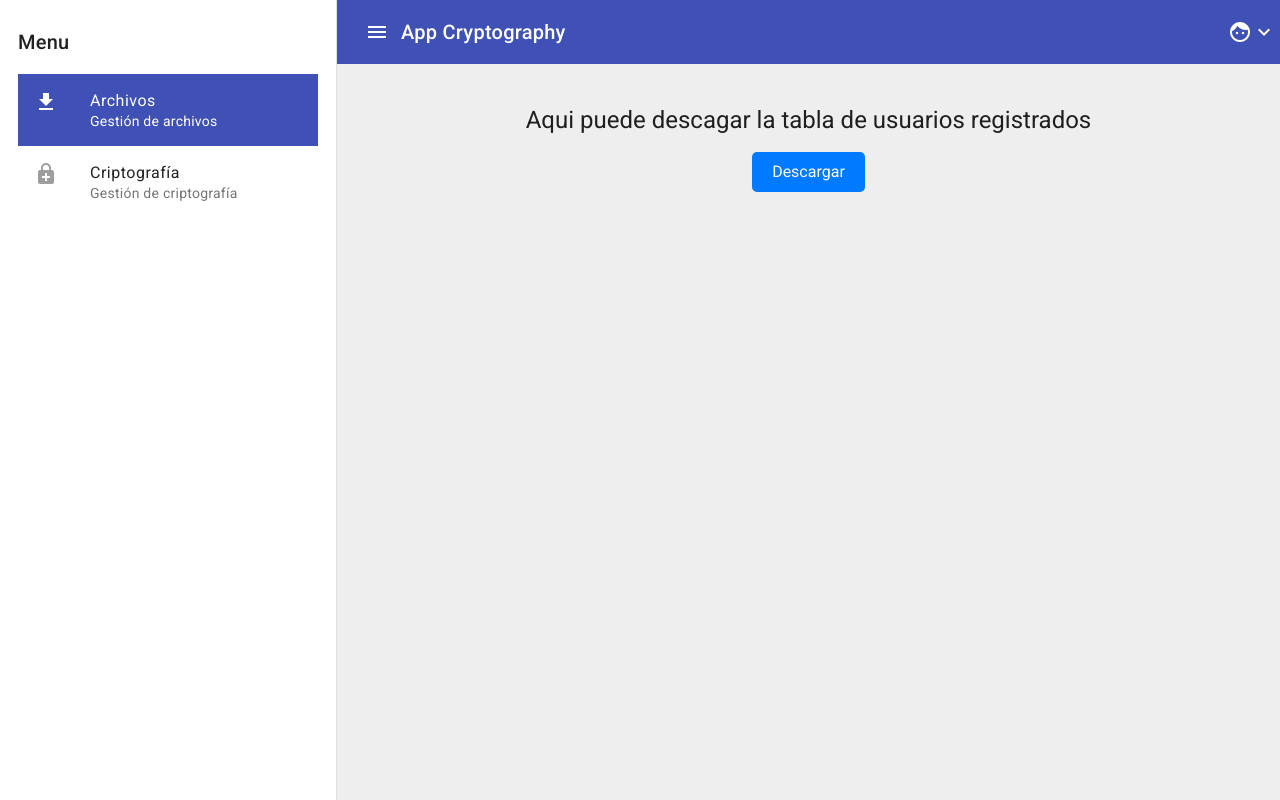
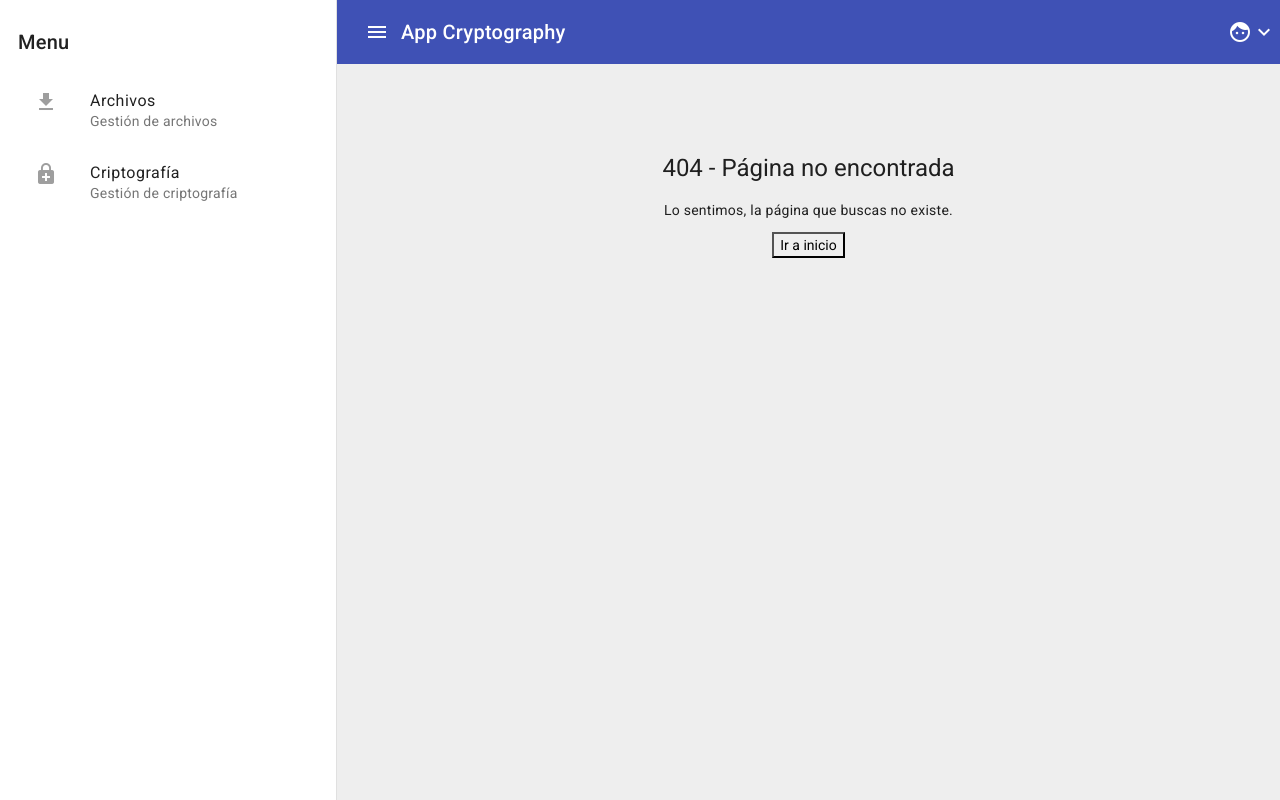
Before and after one commit to oscarlonza/frontendSegSoft, an Angular app: page /dashboard/not-found in a window 1280 px wide. Before the commit this address led to /dashboard/download-file. Built offline with nearby package versions, Linux system fonts and the light colour scheme.

Commit message:
page-not-found
se crea pagina 404

```diff
--- a/src/app/app.routes.ts
+++ b/src/app/app.routes.ts
@@ -1,6 +1,11 @@
 import { Routes } from '@angular/router';
 
 export const routes: Routes = [
+    {
+        path: '',
+        redirectTo: 'login',
+        pathMatch: 'full'
+    },
     {
         path: 'login',
         loadComponent: () => import('./modules/login/login.component')
@@ -10,6 +15,11 @@ export const routes: Routes = [
         loadComponent: () => import('./modules/dashboard/dashboard.component'),
         children: [
             {
+                path: '',
+                redirectTo: 'download-file',
+                pathMatch: 'full'
+            },
+            {
                 path: 'download-file',
                 loadComponent: () => import('./modules/download-file/download-file.component')
             },
@@ -18,13 +28,17 @@ export const routes: Routes = [
                 loadComponent: () => import('./modules/cryptography/cryptography.component')
             },
             {
+                path: 'not-found',
+                loadComponent: () => import('./pages/not-found/not-found.component') // Asegura que tienes un componente para manejar 404 dentro del dashboard
+            },
+            {
                 path: '**',
-                redirectTo: 'download-file',
+                redirectTo: 'not-found' // Redirige cualquier ruta no reconocida dentro del dashboard a not-found
             }
         ]
     },
     {
         path: '**',
-        loadComponent: () => import('./modules/login/login.component')
+        loadComponent: () => import('./pages/not-found/not-found.component') // Componente de página no encontrada para el resto de la aplicación
     },
 ];
--- /dev/null
+++ b/src/app/pages/not-found/not-found.component.html
@@ -0,0 +1,5 @@
+<div class="container text-center my-5">
+    <h1>404 - Página no encontrada</h1>
+    <p>Lo sentimos, la página que buscas no existe.</p>
+    <button (click)="redirectToAppropriatePage()">Ir a inicio</button>
+</div>
--- /dev/null
+++ b/src/app/pages/not-found/not-found.component.ts
@@ -0,0 +1,23 @@
+import { Component, inject } from '@angular/core';
+import { AuthService } from '../../services/auth.service';
+import { Router } from '@angular/router';
+
+@Component({
+  selector: 'app-not-found',
+  standalone: true,
+  imports: [],
+  templateUrl: './not-found.component.html',
+  styleUrl: './not-found.component.scss'
+})
+export default class NotFoundComponent {
+  router = inject(Router);
+  constructor(public auth: AuthService,) {
+  }
+  redirectToAppropriatePage() {
+    if (this.auth.user) {
+      this.router.navigate(['/dashboard']);
+    } else {
+      this.router.navigate(['/login']);
+    }
+  }
+}
--- a/src/app/services/download.service.ts
+++ b/src/app/services/download.service.ts
@@ -9,6 +9,7 @@ import { NotificationImplService } from './notification.service';
 import { catchError, tap } from 'rxjs/operators';
 import { of } from 'rxjs';
 import { AuthService } from './auth.service';
+import { hideSpinner, showSpinner } from './functions.service';
 
 @Injectable({
   providedIn: 'root'
@@ -18,6 +19,7 @@ export class DownloadService {
   public auth = inject(AuthService);
   constructor(private http: HttpClient) { }
   downloadFile() {
+    showSpinner();
     const rawToken = this.auth.user;
     const token = rawToken ? rawToken.replace(/"/g, '') : '';
     const headers = new HttpHeaders({
@@ -34,6 +36,7 @@ export class DownloadService {
       .subscribe((response: any) => {
         const fileName = this.getFileNameFromHeader(response.headers);
         this.saveFile(response.body, fileName);
+        hideSpinner();
       });
   }
 
@@ -58,6 +61,7 @@ export class DownloadService {
     window.URL.revokeObjectURL(url);
   }
   downloadFilePost(requestBody: any, operation: string) {
+    showSpinner();
     const rawToken = this.auth.user;
     const token = rawToken ? rawToken.replace(/"/g, '') : '';
     const headers = new HttpHeaders({
@@ -77,9 +81,11 @@ export class DownloadService {
           const fileName = this.getFileNameFromHeader(response.headers, operation);
           this.saveFile(response.body, fileName);
           this.notificationService.successNotification('Generación de archivo', 'Archivo generado con éxito.');
+          hideSpinner()
         }),
         catchError((error) => {
           this.notificationService.errorNotification('Por favor rectifique la clave ingresada');
+          hideSpinner()
           return of(error); // Manejar el error de forma adecuada
         })
       )
--- a/src/index.html
+++ b/src/index.html
@@ -23,7 +23,6 @@
     <strong id="coky-spinner-message" class="text-center">Loading</strong>
   </div>
 </div>
-<script src="https://code.jquery.com/jquery-3.4.1.slim.min.js" integrity="sha384-J6qa4849blE2+poT4WnyKhv5vZF5SrPo0iEjwBvKU7imGFAV0wwj1yYfoRSJoZ+n" crossorigin="anonymous"></script>
 
   <script src="https://cdn.jsdelivr.net/npm/popper.js@1.16.0/dist/umd/popper.min.js" integrity="sha384-Q6E9RHvbIyZFJoft+2mJbHaEWldlvI9IOYy5n3zV9zzTtmI3UksdQRVvoxMfooAo" crossorigin="anonymous"></script>
 
```
Also changed, not shown: src/app/pages/not-found/not-found.component.scss (added), 1 other file (tests, documents, lock files or other folders).
